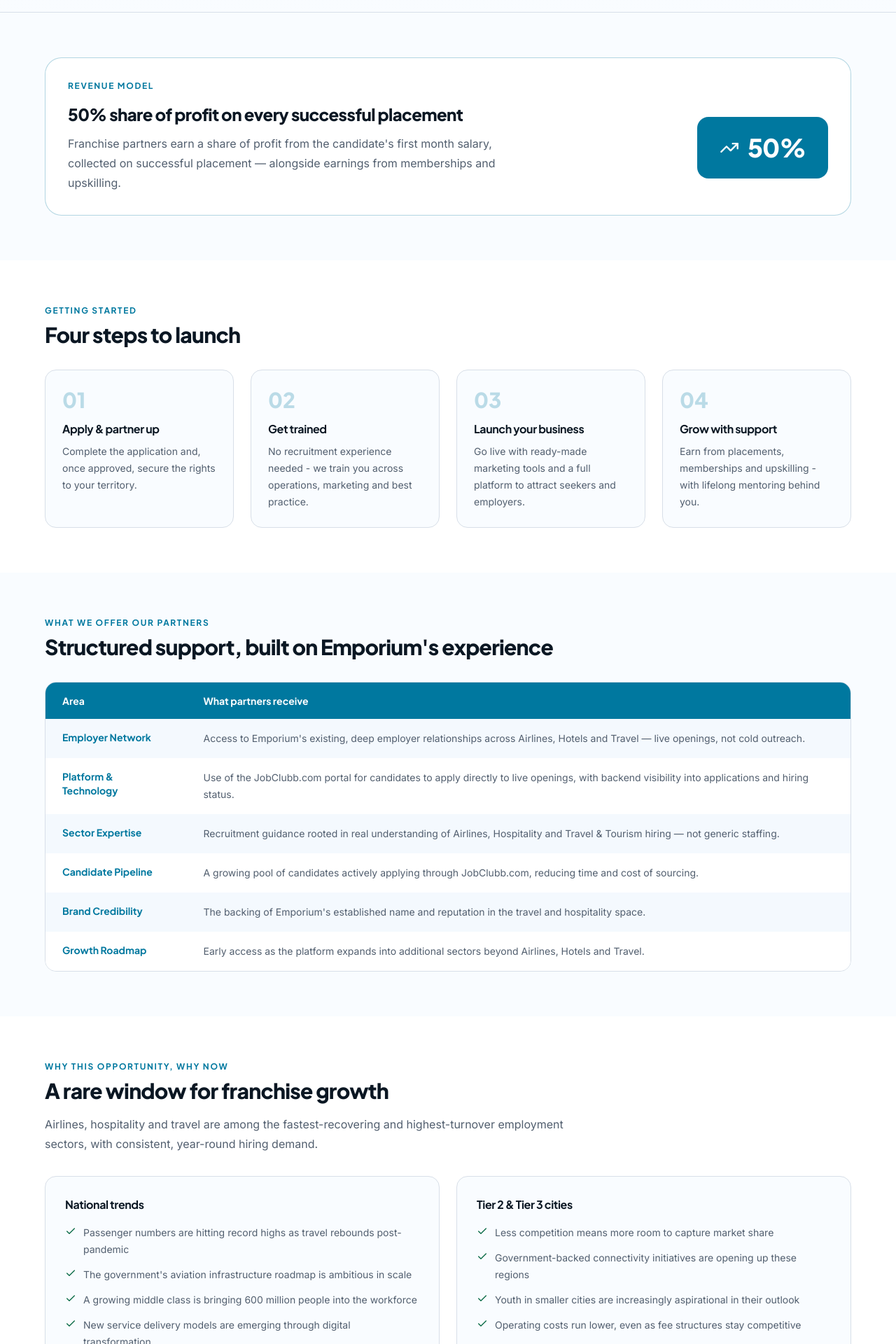
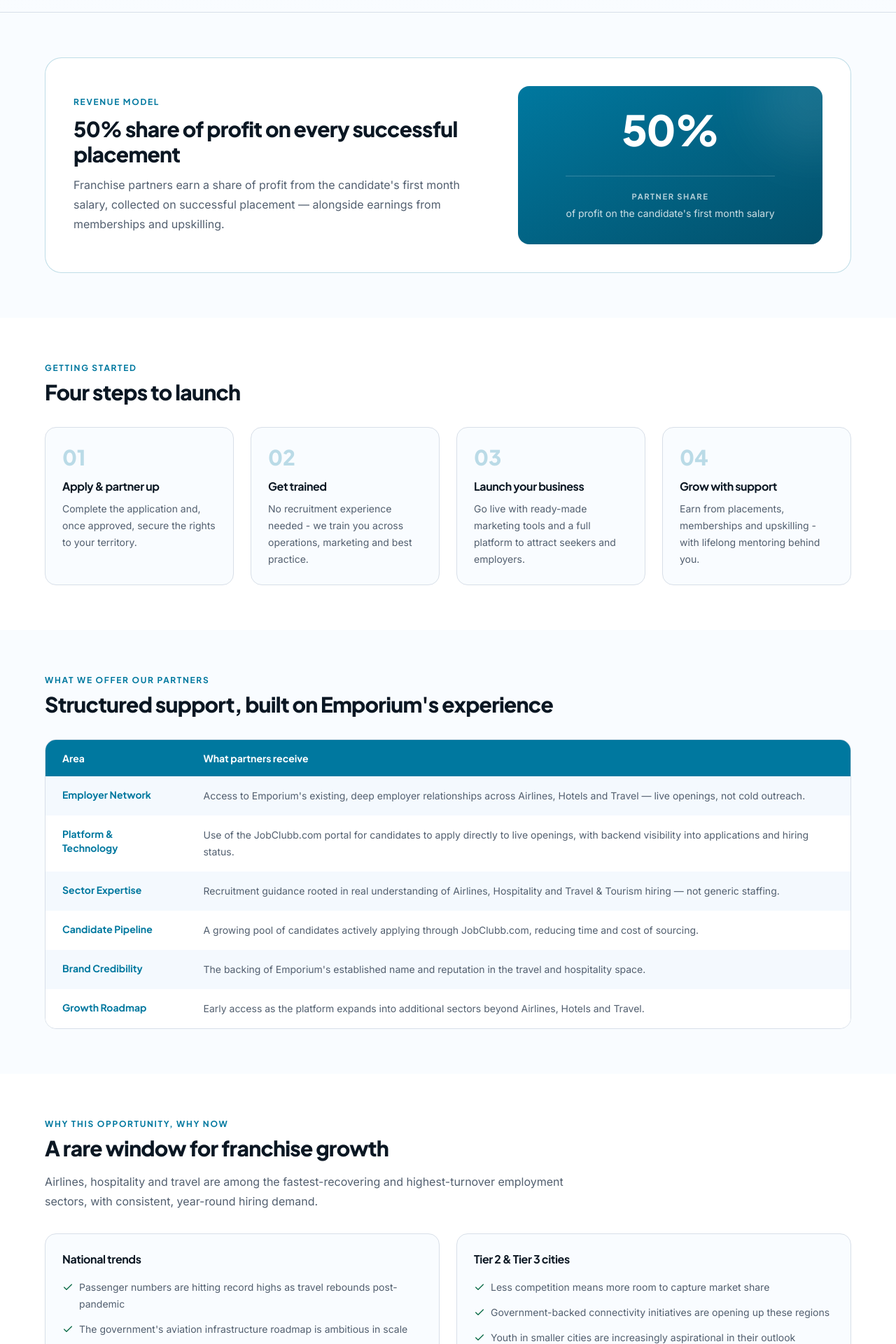
Before and after one commit to iim-marketers/jobclubb, a Next.js app: page /franchise in a window 1280 px wide. Shown: the part 380-2300 px from the top of the page at 70% size. Built offline with nearby package versions, Linux system fonts and the light colour scheme.

Commit message:
minor UI changes

```diff
--- a/src/app/(site)/franchise/page.tsx
+++ b/src/app/(site)/franchise/page.tsx
@@ -1,5 +1,5 @@
 import Link from "next/link";
-import { Check, TrendingUp } from "lucide-react";
+import { Check } from "lucide-react";
 
 import { PageHeader, Section, SectionEyebrow } from "@/components/page-shell";
 import { Button } from "@/components/ui/button";
@@ -11,19 +11,59 @@
 };
 
 const STEPS = [
-  { step: "01", title: "Apply & partner up", body: "Complete the application and, once approved, secure the rights to your territory." },
-  { step: "02", title: "Get trained", body: "No recruitment experience needed - we train you across operations, marketing and best practice." },
-  { step: "03", title: "Launch your business", body: "Go live with ready-made marketing tools and a full platform to attract seekers and employers." },
-  { step: "04", title: "Grow with support", body: "Earn from placements, memberships and upskilling - with lifelong mentoring behind you." },
+  {
+    step: "01",
+    title: "Apply & partner up",
+    body: "Complete the application and, once approved, secure the rights to your territory.",
+  },
+  {
+    step: "02",
+    title: "Get trained",
+    body: "No recruitment experience needed - we train you across operations, marketing and best practice.",
+  },
+  {
+    step: "03",
+    title: "Launch your business",
+    body: "Go live with ready-made marketing tools and a full platform to attract seekers and employers.",
+  },
+  {
+    step: "04",
+    title: "Grow with support",
+    body: "Earn from placements, memberships and upskilling - with lifelong mentoring behind you.",
+  },
 ];
 
 const PARTNER_OFFER = [
-  { area: "Employer Network", detail: "Access to Emporium's existing, deep employer relationships across Airlines, Hotels and Travel — live openings, not cold outreach." },
-  { area: "Platform & Technology", detail: "Use of the JobClubb.com portal for candidates to apply directly to live openings, with backend visibility into applications and hiring status." },
-  { area: "Sector Expertise", detail: "Recruitment guidance rooted in real understanding of Airlines, Hospitality and Travel & Tourism hiring — not generic staffing." },
-  { area: "Candidate Pipeline", detail: "A growing pool of candidates actively applying through JobClubb.com, reducing time and cost of sourcing." },
-  { area: "Brand Credibility", detail: "The backing of Emporium's established name and reputation in the travel and hospitality space." },
-  { area: "Growth Roadmap", detail: "Early access as the platform expands into additional sectors beyond Airlines, Hotels and Travel." },
+  {
+    area: "Employer Network",
+    detail:
+      "Access to Emporium's existing, deep employer relationships across Airlines, Hotels and Travel — live openings, not cold outreach.",
+  },
+  {
+    area: "Platform & Technology",
+    detail:
+      "Use of the JobClubb.com portal for candidates to apply directly to live openings, with backend visibility into applications and hiring status.",
+  },
+  {
+    area: "Sector Expertise",
+    detail:
+      "Recruitment guidance rooted in real understanding of Airlines, Hospitality and Travel & Tourism hiring — not generic staffing.",
+  },
+  {
+    area: "Candidate Pipeline",
+    detail:
+      "A growing pool of candidates actively applying through JobClubb.com, reducing time and cost of sourcing.",
+  },
+  {
+    area: "Brand Credibility",
+    detail:
+      "The backing of Emporium's established name and reputation in the travel and hospitality space.",
+  },
+  {
+    area: "Growth Roadmap",
+    detail:
+      "Early access as the platform expands into additional sectors beyond Airlines, Hotels and Travel.",
+  },
 ];
 
 const NATIONAL_TRENDS = [
@@ -60,24 +100,59 @@
       </PageHeader>
 
       <Section>
-        <div className="rounded-3xl border border-brand/30 bg-card p-8">
-          <SectionEyebrow>Revenue model</SectionEyebrow>
-          <div className="mt-4 grid gap-6 lg:grid-cols-[1fr_auto] lg:items-center">
+        <div className="overflow-hidden rounded-3xl border border-brand/25 bg-card">
+          <div className="grid gap-5 p-5 sm:gap-8 sm:p-8 lg:grid-cols-[1.35fr_1fr] lg:items-center lg:gap-12 lg:p-10">
             <div>
-              <h2 className="font-head text-2xl font-extrabold tracking-tight">
+              <SectionEyebrow>Revenue model</SectionEyebrow>
+              <h2 className="mt-2 font-head text-xl font-extrabold tracking-tight sm:mt-3 sm:text-3xl">
                 50% share of profit on every successful placement
               </h2>
-              <p className="mt-3 max-w-2xl leading-7 text-muted-foreground">
-                Franchise partners earn a share of profit from the candidate&apos;s first
-                month salary, collected on successful placement — alongside earnings from
-                memberships and upskilling.
+              <p className="mt-2 max-w-xl text-sm leading-6 text-muted-foreground sm:mt-3 sm:text-base sm:leading-7">
+                Franchise partners earn a share of profit from the
+                candidate&apos;s first month salary, collected on successful
+                placement — alongside earnings from memberships and upskilling.
               </p>
             </div>
-            <div className="flex flex-none items-center gap-3 rounded-2xl bg-brand px-8 py-6 text-brand-foreground">
-              <TrendingUp className="size-7" />
-              <span className="font-head text-4xl font-extrabold tracking-tight">50%</span>
+
+            <div className="relative flex items-center gap-4 overflow-hidden rounded-2xl bg-linear-to-br from-brand-surface to-brand-surface-strong px-5 py-4 text-white lg:flex-col lg:px-8 lg:py-8 lg:text-center">
+              <div
+                aria-hidden
+                className="pointer-events-none absolute -top-16 -right-16 size-40 rounded-full bg-white/10 blur-2xl"
+              />
+              <p className="font-head text-4xl leading-none font-extrabold tracking-tight lg:text-6xl">
+                50%
+              </p>
+              <div className="lg:mt-5 lg:border-t lg:border-white/20 lg:pt-5">
+                <p className="font-head text-[0.7rem] font-bold tracking-[0.14em] text-white/70 uppercase">
+                  Partner share
+                </p>
+                <p className="mt-1 text-sm leading-5 text-white/80 sm:leading-6">
+                  of profit on the candidate&apos;s first month salary
+                </p>
+              </div>
             </div>
           </div>
+          {/*
+          <div className="grid gap-px border-t border-border bg-border sm:grid-cols-3">
+            {REVENUE_STREAMS.map((stream) => (
+              <div
+                key={stream.label}
+                className="flex items-start gap-3 bg-card p-5 sm:block sm:p-6"
+              >
+                <span className="flex size-9 flex-none items-center justify-center rounded-xl bg-brand/10 text-brand">
+                  <stream.icon className="size-4.5" />
+                </span>
+                <div className="sm:mt-3">
+                  <h3 className="font-head text-sm font-bold tracking-tight">
+                    {stream.label}
+                  </h3>
+                  <p className="mt-1 text-sm leading-6 text-muted-foreground">
+                    {stream.detail}
+                  </p>
+                </div>
+              </div>
+            ))}
+          </div> */}
         </div>
       </Section>
 
@@ -88,12 +163,19 @@
         </h2>
         <ol className="mt-8 grid gap-6 sm:grid-cols-2 lg:grid-cols-4">
           {STEPS.map((item) => (
-            <li key={item.step} className="rounded-2xl border border-border bg-background p-6">
+            <li
+              key={item.step}
+              className="rounded-2xl border border-border bg-background p-6"
+            >
               <span className="font-head text-3xl font-extrabold text-brand/25">
                 {item.step}
               </span>
-              <h3 className="mt-3 font-head font-bold tracking-tight">{item.title}</h3>
-              <p className="mt-2 text-sm leading-6 text-muted-foreground">{item.body}</p>
+              <h3 className="mt-3 font-head font-bold tracking-tight">
+                {item.title}
+              </h3>
+              <p className="mt-2 text-sm leading-6 text-muted-foreground">
+                {item.body}
+              </p>
             </li>
           ))}
         </ol>
@@ -106,10 +188,12 @@
         </h2>
 
         <div className="mt-8 overflow-x-auto rounded-2xl border border-border">
-          <table className="w-full min-w-[520px] text-left">
+          <table className="w-full min-w-130 text-left">
             <thead className="bg-brand-surface text-brand-foreground">
               <tr>
-                <th className="px-4 py-4 font-head text-sm font-bold sm:px-6">Area</th>
+                <th className="px-4 py-4 font-head text-sm font-bold sm:px-6">
+                  Area
+                </th>
                 <th className="px-4 py-4 font-head text-sm font-bold sm:px-6">
                   What partners receive
                 </th>
@@ -141,7 +225,8 @@
         </h2>
         <p className="mt-4 max-w-3xl leading-7 text-muted-foreground">
           Airlines, hospitality and travel are among the fastest-recovering and
-          highest-turnover employment sectors, with consistent, year-round hiring demand.
+          highest-turnover employment sectors, with consistent, year-round
+          hiring demand.
         </p>
 
         <div className="mt-8 grid gap-6 lg:grid-cols-2">
@@ -155,12 +240,12 @@
 
 function TrendList({ title, items }: { title: string; items: string[] }) {
   return (
-    <div className="rounded-2xl border border-border bg-background p-7">
+    <div className="rounded-2xl border border-border bg-background p-4 lg:p-6">
       <h3 className="font-head font-bold tracking-tight">{title}</h3>
       <ul className="mt-4 space-y-3">
         {items.map((item) => (
-          <li key={item} className="flex items-start gap-2.5 text-sm">
-            <Check className="mt-0.5 size-4 flex-none text-good" />
+          <li key={item} className="flex items-start gap-2 text-sm">
+            <Check className="mt-1 size-4 flex-none text-good" />
             <span className="leading-6 text-muted-foreground">{item}</span>
           </li>
         ))}
```
